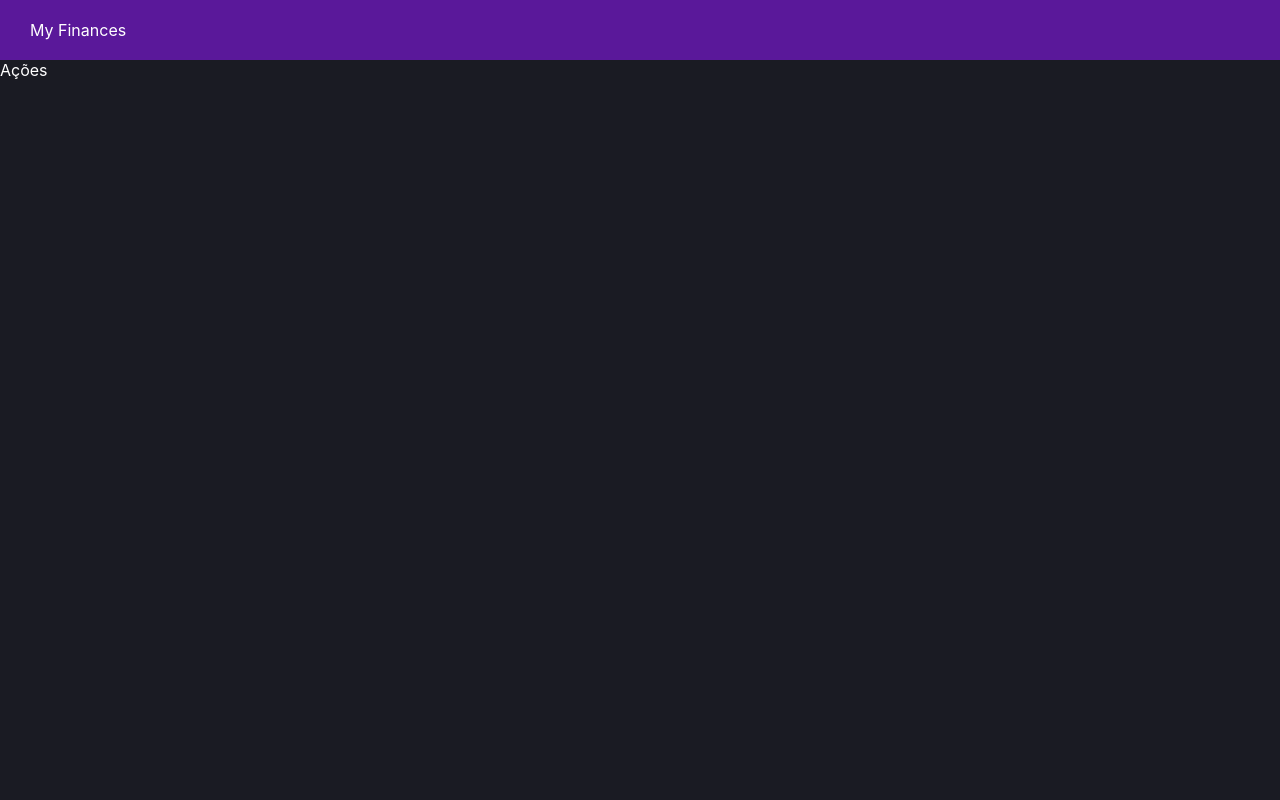
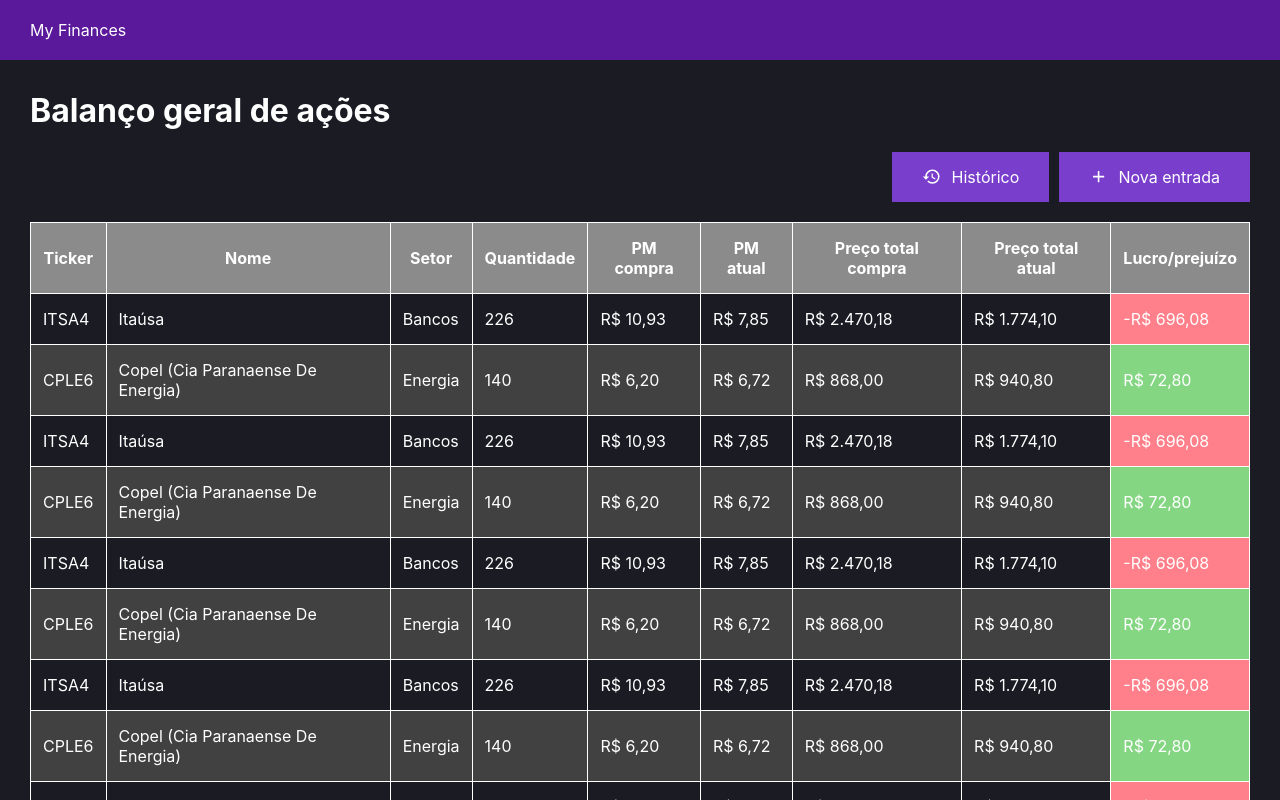
Before and after one commit to leticiaDomingues/my-finances, a React (Create React App) app: page /acoes in a window 1280 px wide. Built offline with nearby package versions, Linux system fonts and the light colour scheme.

Commit message:
Table layout

```diff
--- /dev/null
+++ b/src/components/table/Table.css
@@ -0,0 +1,38 @@
+.table-wrapper {
+    width: 100%;
+    display: flex;
+    justify-content: center;
+}
+
+.Table {
+    width: 100%;
+    overflow: auto;
+    border-collapse: collapse;
+}
+
+.Table td,
+.Table th {
+    border: 1px solid white;
+    padding: 15px 12px;
+}
+
+.Table th {
+    background-color: #8b8b8b;
+}
+
+.Table tr:nth-child(even) {
+    background-color: #424141;
+}
+
+.Table tbody tr:hover {
+    background-color: #7a3ecc;
+    cursor: pointer;
+}
+
+.Table td.profit {
+    background-color:#85d683;
+}
+
+.Table td.loss {
+    background-color: #ff808a;
+}
--- /dev/null
+++ b/src/components/table/Table.tsx
@@ -0,0 +1,137 @@
+import "./Table.css";
+
+const Table = () => {
+    return (
+        <div className="table-wrapper">
+            <table className="Table">
+                <thead>
+                    <tr>
+                        <th>Ticker</th>
+                        <th>Nome</th>
+                        <th>Setor</th>
+                        <th>Quantidade</th>
+                        <th>PM compra</th>
+                        <th>PM atual</th>
+                        <th>Preço total compra</th>
+                        <th>Preço total atual</th>
+                        <th>Lucro/prejuízo</th>
+                    </tr>
+                </thead>
+                <tbody>
+                    <tr>
+                        <td>ITSA4</td>
+                        <td>Itaúsa</td>
+                        <td>Bancos</td>
+                        <td>226</td>
+                        <td>R$ 10,93</td>
+                        <td>R$ 7,85</td>
+                        <td>R$ 2.470,18</td>
+                        <td>R$ 1.774,10</td>
+                        <td className="loss">-R$ 696,08</td>
+                    </tr>
+                    <tr>
+                        <td>CPLE6</td>
+                        <td>Copel (Cia Paranaense De Energia)</td>
+                        <td>Energia</td>
+                        <td>140</td>
+                        <td>R$ 6,20</td>
+                        <td>R$ 6,72</td>
+                        <td>R$ 868,00</td>
+                        <td>R$ 940,80</td>
+                        <td className="profit">R$ 72,80</td>
+                    </tr>
+                    <tr>
+                        <td>ITSA4</td>
+                        <td>Itaúsa</td>
+                        <td>Bancos</td>
+                        <td>226</td>
+                        <td>R$ 10,93</td>
+                        <td>R$ 7,85</td>
+                        <td>R$ 2.470,18</td>
+                        <td>R$ 1.774,10</td>
+                        <td className="loss">-R$ 696,08</td>
+                    </tr>
+                    <tr>
+                        <td>CPLE6</td>
+                        <td>Copel (Cia Paranaense De Energia)</td>
+                        <td>Energia</td>
+                        <td>140</td>
+                        <td>R$ 6,20</td>
+                        <td>R$ 6,72</td>
+                        <td>R$ 868,00</td>
+                        <td>R$ 940,80</td>
+                        <td className="profit">R$ 72,80</td>
+                    </tr>
+                    <tr>
+                        <td>ITSA4</td>
+                        <td>Itaúsa</td>
+                        <td>Bancos</td>
+                        <td>226</td>
+                        <td>R$ 10,93</td>
+                        <td>R$ 7,85</td>
+                        <td>R$ 2.470,18</td>
+                        <td>R$ 1.774,10</td>
+                        <td className="loss">-R$ 696,08</td>
+                    </tr>
+                    <tr>
+                        <td>CPLE6</td>
+                        <td>Copel (Cia Paranaense De Energia)</td>
+                        <td>Energia</td>
+                        <td>140</td>
+                        <td>R$ 6,20</td>
+                        <td>R$ 6,72</td>
+                        <td>R$ 868,00</td>
+                        <td>R$ 940,80</td>
+                        <td className="profit">R$ 72,80</td>
+                    </tr>
+                    <tr>
+                        <td>ITSA4</td>
+                        <td>Itaúsa</td>
+                        <td>Bancos</td>
+                        <td>226</td>
+                        <td>R$ 10,93</td>
+                        <td>R$ 7,85</td>
+                        <td>R$ 2.470,18</td>
+                        <td>R$ 1.774,10</td>
+                        <td className="loss">-R$ 696,08</td>
+                    </tr>
+                    <tr>
+                        <td>CPLE6</td>
+                        <td>Copel (Cia Paranaense De Energia)</td>
+                        <td>Energia</td>
+                        <td>140</td>
+                        <td>R$ 6,20</td>
+                        <td>R$ 6,72</td>
+                        <td>R$ 868,00</td>
+                        <td>R$ 940,80</td>
+                        <td className="profit">R$ 72,80</td>
+                    </tr>
+                    <tr>
+                        <td>ITSA4</td>
+                        <td>Itaúsa</td>
+                        <td>Bancos</td>
+                        <td>226</td>
+                        <td>R$ 10,93</td>
+                        <td>R$ 7,85</td>
+                        <td>R$ 2.470,18</td>
+                        <td>R$ 1.774,10</td>
+                        <td className="loss">-R$ 696,08</td>
+                    </tr>
+                    <tr>
+                        <td>CPLE6</td>
+                        <td>Copel (Cia Paranaense De Energia)</td>
+                        <td>Energia</td>
+                        <td>140</td>
+                        <td>R$ 6,20</td>
+                        <td>R$ 6,72</td>
+                        <td>R$ 868,00</td>
+                        <td>R$ 940,80</td>
+                        <td className="profit">R$ 72,80</td>
+                    </tr>
+                </tbody>
+            </table>
+        </div>
+    );
+};
+
+export default Table;
--- a/src/index.css
+++ b/src/index.css
@@ -1,10 +1,13 @@
 body {
   margin: 0;
-  font-family: -apple-system, BlinkMacSystemFont, 'Segoe UI', 'Roboto', 'Oxygen',
-    'Ubuntu', 'Cantarell', 'Fira Sans', 'Droid Sans', 'Helvetica Neue',
-    sans-serif;
   -webkit-font-smoothing: antialiased;
   -moz-osx-font-smoothing: grayscale;
+}
+
+body, button {
+  font-family: -apple-system, BlinkMacSystemFont, 'Segoe UI', 'Roboto', 'Oxygen',
+  'Ubuntu', 'Cantarell', 'Fira Sans', 'Droid Sans', 'Helvetica Neue',
+  sans-serif;
 }
 
 code {
--- a/src/views/App.css
+++ b/src/views/App.css
@@ -2,5 +2,5 @@
   background-color: #1a1b23;
   color: #fff;
   height: 100vh;
-  overflow: scroll;
+  overflow: auto;
 }
--- /dev/null
+++ b/src/views/stocks/Stocks.css
@@ -0,0 +1,34 @@
+.stocks {
+    padding: 10px 30px 30px;
+}
+
+.stocks .actions {
+    display: flex;
+    flex-direction: row;
+    justify-content: flex-end;
+    margin-bottom: 20px;
+}
+
+.stocks .actions button {
+    display: flex;
+    align-items: center;
+    background-color: #7a3ecc;
+    padding: 15px 30px;
+    text-align: center;
+    text-decoration: none;
+    color: white;
+    border: none;
+    font-family: -apple-system, BlinkMacSystemFont, 'Segoe UI', 'Roboto', 'Oxygen', 'Ubuntu', 'Cantarell', 'Fira Sans', 'Droid Sans', 'Helvetica Neue', sans-serif;
+    margin-left: 10px;
+    font-size: 1rem;
+    cursor: pointer;
+}
+
+.stocks .actions button:hover {
+    background-color: #8b5fc9;
+}
+
+.stocks .actions button .icon {
+    margin-right: 10px;
+    font-size: 1.2rem;
+}
--- a/src/views/stocks/Stocks.tsx
+++ b/src/views/stocks/Stocks.tsx
@@ -1,7 +1,22 @@
+import "./Stocks.css";
+import Table from "../../components/table/Table";
+import { MdHistory, MdAdd } from "react-icons/md";
+
 const Stocks = () => {
     return (
-        <div>
-            Ações
+        <div className="stocks">
+            <h1>Balanço geral de ações</h1>
+            <div className="actions">
+            <button>
+                    <MdHistory className="icon" />
+                    Histórico
+                </button>
+                <button>
+                    <MdAdd className="icon" />
+                    Nova entrada
+                </button>
+            </div>
+            <Table />
         </div>
     );
 };
```
